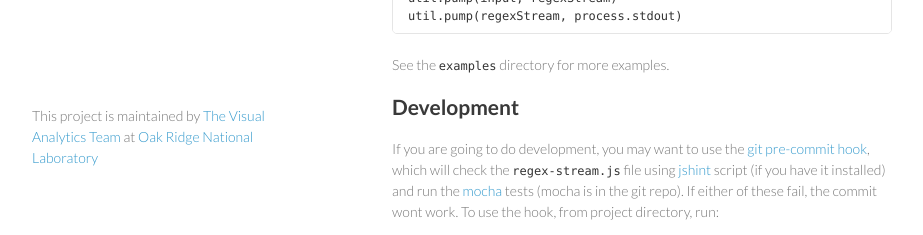
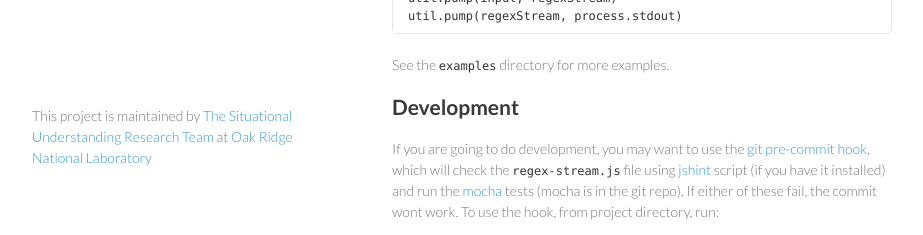
Before and after one commit to ornl-sava/regex-stream, a Jekyll site: the page built from site/index.md, in a window 1280 px wide and 900 px high, scrolled down 512 px. Shown: the part 662-897 px from the top of the window, without its empty margins (178-1101 px from the left). Built offline with Jekyll 4.4.1, drawn with Linux system fonts in a browser that asks for light colours; Markdown is read by kramdown in place of the engine named in the settings.

Commit message:
made site config more generic

```diff
--- a/site/_config.yml
+++ b/site/_config.yml
@@ -1,5 +1,12 @@
+project_name: regex-stream
+project_description: node.js module for regular expression parsing on streams
+project_url: https://github.com/ornl-situ/regex-stream
+
+team_name: The Situational Understanding Research Team
 team_url: https://github.com/ornl-situ
-project_url: https://github.com/ornl-situ/regex-stream
+
+org_name: Oak Ridge National Laboratory
+org_url: https://www.ornl.gov/
 
 pygments: true
 markdown: rdiscount
--- a/site/_layouts/default.html
+++ b/site/_layouts/default.html
@@ -14,9 +14,9 @@
   <body>
     <div class="wrapper">
       <header>
-        <h1>regex-stream</h1>
-        <p>node.js module for regular expression parsing on streams</p>
-        <p class="view"><a href="{{ site.project_url }}">View the Project on GitHub <small>regex-stream</small></a></p>
+        <h1>{{ site.project_name }}</h1>
+        <p>{{ site.project_description }}</p>
+        <p class="view"><a href="{{ site.project_url }}">View the Project on GitHub <small>{{ site.project_name }}</small></a></p>
         <ul>
           <li><a href="{{ site.project_url }}/zipball/master">Download <strong>ZIP File</strong></a></li>
           <li><a href="{{ site.project_url }}/tarball/master">Download <strong>TAR Ball</strong></a></li>
@@ -35,7 +35,7 @@
       </section>
 
       <footer>
-        <p>This project is maintained by <a href="{{ site.project_url }}">The Visual Analytics Team</a> at <a href="https://www.ornl.gov/">Oak Ridge National Laboratory</a></p>
+        <p>This project is maintained by <a href="{{ site.team_url }}">{{ site.team_name }}</a> at <a href="{{ site.org_url }}">{{ site.org_name }}</a></p>
       </footer>
     </div>
     <script src="js/scale.fix.js"></script>
```
